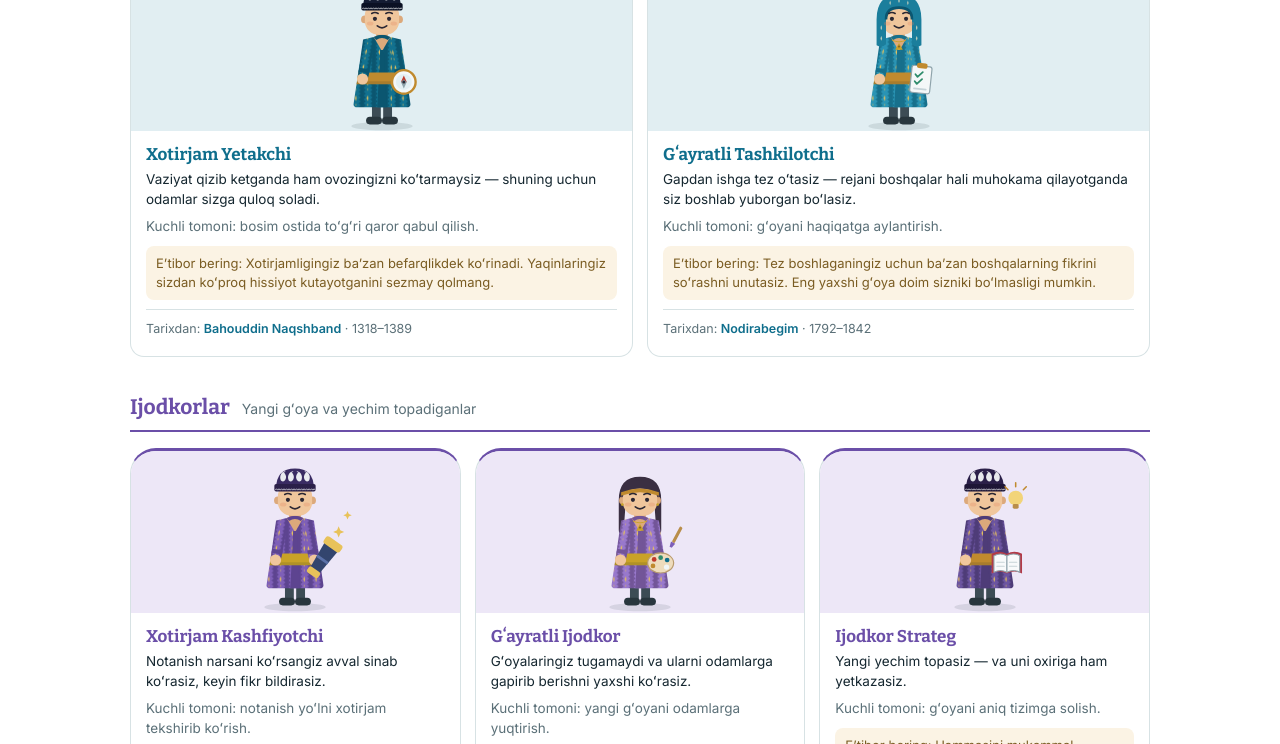
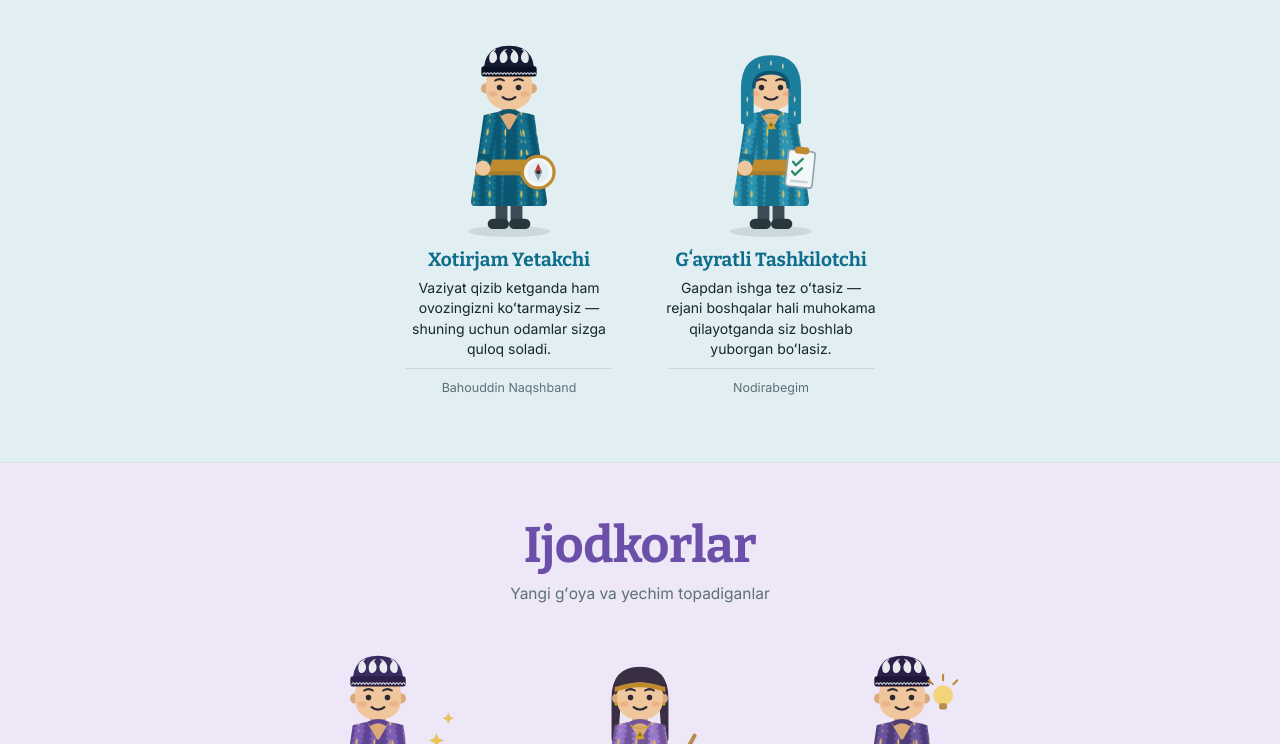
Before and after one commit to raximovv/TestMind, a plain HTML site: page obrazlar.html in a window 1280 px wide. Shown: the part 455-1199 px from the top of the page. Drawn offline with Linux system fonts and the light colour scheme.

Commit message:
Obrazlar page rebuilt as full-width family bands
Modelled on 16personalities.com/personality-types: each of the four families gets
its own tinted full-bleed band with a large group name, and its characters sit in
a centred row beneath with name, one-line description and the historical figure.
Every character links to its own page.

Used a centred flex row rather than a grid so the two-character families sit
together instead of being stretched across the full width with dead space.

18 pages x 3 widths clean at 390 and 1280; 26 flow + 9 autosave checks pass.

```diff
--- a/obrazlar.html
+++ b/obrazlar.html
@@ -29,14 +29,12 @@
 </div></nav>
 <header class="phead"><div class="wrap">
   <h1>Oʻnta obraz</h1>
-  <p class="lead">Har bir obraz — oʻziga xos kuchli tomonlar toʻplami. Ular orasida «yomoni»
-     yoʻq: shunchaki bir-biridan farq qiladi. Har biriga shu xususiyat bilan tanilgan
-     oʻzbek tarixiy siymosi biriktirilgan.</p>
+  <p class="lead">Oʻnta obraz toʻrtta oilaga boʻlingan. Ular orasida «yomoni» yoʻq —
+     shunchaki bir-biridan farq qiladi. Har biriga shu xususiyat bilan tanilgan oʻzbek
+     tarixiy siymosi biriktirilgan. Batafsil oʻqish uchun obrazni bosing.</p>
 </div></header>
 
-<section><div class="wrap">
-  <div id="gallery" data-full="1"></div>
-</div></section>
+<div id="bands"></div>
 <section class="close">
   <h2>Tayyormisiz?</h2>
   <p>7 daqiqa. Oʻnta obrazdan qaysi biri sizniki?</p>
--- a/site.css
+++ b/site.css
@@ -284,3 +284,22 @@ code{background:var(--paper);border:1px solid var(--line);border-radius:5px;
 .scene svg{display:block;width:100%;height:100%}
 .scenecap{margin:0;padding:10px 20px 16px;text-align:center;font-size:12.5px;
           letter-spacing:.3px;color:var(--muted);background:#E3EDEA}
+
+/* ---------- family bands (Obrazlar page) ---------- */
+.famband{background:var(--famsoft);padding:52px 0 46px;border-bottom:1px solid var(--line)}
+.famtitle{font-family:var(--display);font-weight:700;color:var(--famc);text-align:center;
+          font-size:clamp(28px,5.6vw,50px);letter-spacing:-.5px;margin:0 0 6px}
+.famsub{text-align:center;color:var(--muted);font-size:15.5px;margin:0 0 30px}
+/* flex, not grid: a family of two should sit centred together rather than being
+   stretched to the full width with dead space between them */
+.famrow{display:flex;flex-wrap:wrap;justify-content:center;gap:14px 30px}
+.ftype{flex:0 1 232px;display:flex;flex-direction:column;align-items:center;text-align:center;
+       text-decoration:none;color:inherit;padding:14px 10px 18px;border-radius:22px 22px 14px 14px;
+       transition:transform .16s ease,background .16s ease}
+.ftype:hover{transform:translateY(-4px);background:rgba(255,255,255,.6)}
+.ftart svg{display:block;width:clamp(112px,19vw,158px);height:auto;margin:0 auto}
+.ftname{font-family:var(--display);font-weight:700;font-size:clamp(16px,2.4vw,19px);
+        color:var(--famc);margin:10px 0 6px;line-height:1.25}
+.ftdesc{font-size:14px;color:var(--ink);line-height:1.45;max-width:26ch}
+.ftfig{font-size:12.5px;color:var(--muted);margin-top:9px;padding-top:9px;
+       border-top:1px solid rgba(0,0,0,.10);width:100%;max-width:26ch}
--- a/site.js
+++ b/site.js
@@ -211,6 +211,29 @@ function buildGallery(full){
   return html;
 }
 
+// Full-bleed colour band per family, characters in a row - the layout used by
+// 16personalities.com/personality-types. Each character links to its own page.
+function buildBands(){
+  var byFam = {}, html = '', i, j, k, f, fam, keys, a;
+  for (k in ARCHETYPES){ a = ARCHETYPES[k]; (byFam[a.fam] = byFam[a.fam] || []).push(k); }
+  for (i = 0; i < FAM_ORDER.length; i++){
+    f = FAM_ORDER[i]; fam = FAMILIES[f]; keys = byFam[f] || [];
+    html += '<section class="famband" style="--famc:'+fam.c+';--famsoft:'+fam.soft+'">'
+          + '<div class="wrap"><h2 class="famtitle">'+fam.name+'</h2>'
+          + '<p class="famsub">'+FAM_NOTES[f]+'</p><div class="famrow">';
+    for (j = 0; j < keys.length; j++){
+      a = ARCHETYPES[keys[j]];
+      html += '<a class="ftype" href="obraz-'+a.slug+'.html">'
+            + '<span class="ftart">'+charSvg(keys[j], a.name)+'</span>'
+            + '<span class="ftname">'+a.name+'</span>'
+            + '<span class="ftdesc">'+a.lines[0]+'</span>'
+            + '<span class="ftfig">'+a.figure.who+'</span></a>';
+    }
+    html += '</div></div></section>';
+  }
+  return html;
+}
+
 /* ================= shared behaviour ================= */
 
 // If an unfinished test is saved on this device, say so on every start button.
@@ -229,6 +252,8 @@ function markResumeCtas(){
 function mountPage(){
   var scene = document.getElementById('scene');
   if (scene) scene.innerHTML = buildScene();
+  var bandBox = document.getElementById('bands');
+  if (bandBox) bandBox.innerHTML = buildBands();
   var gal = document.getElementById('gallery');
   if (gal) gal.innerHTML = buildGallery(gal.getAttribute('data-full') === '1');
   var v;
```
